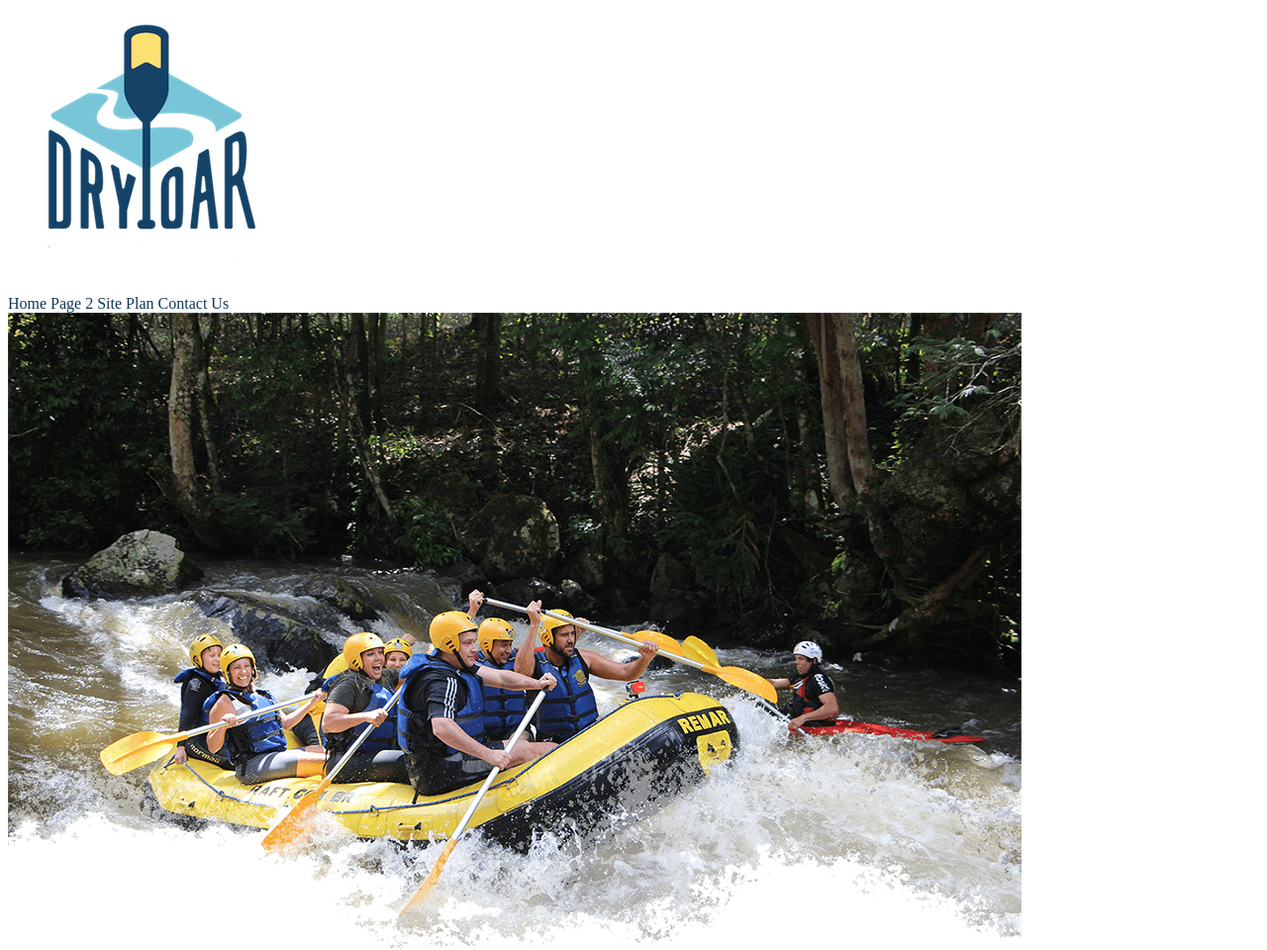
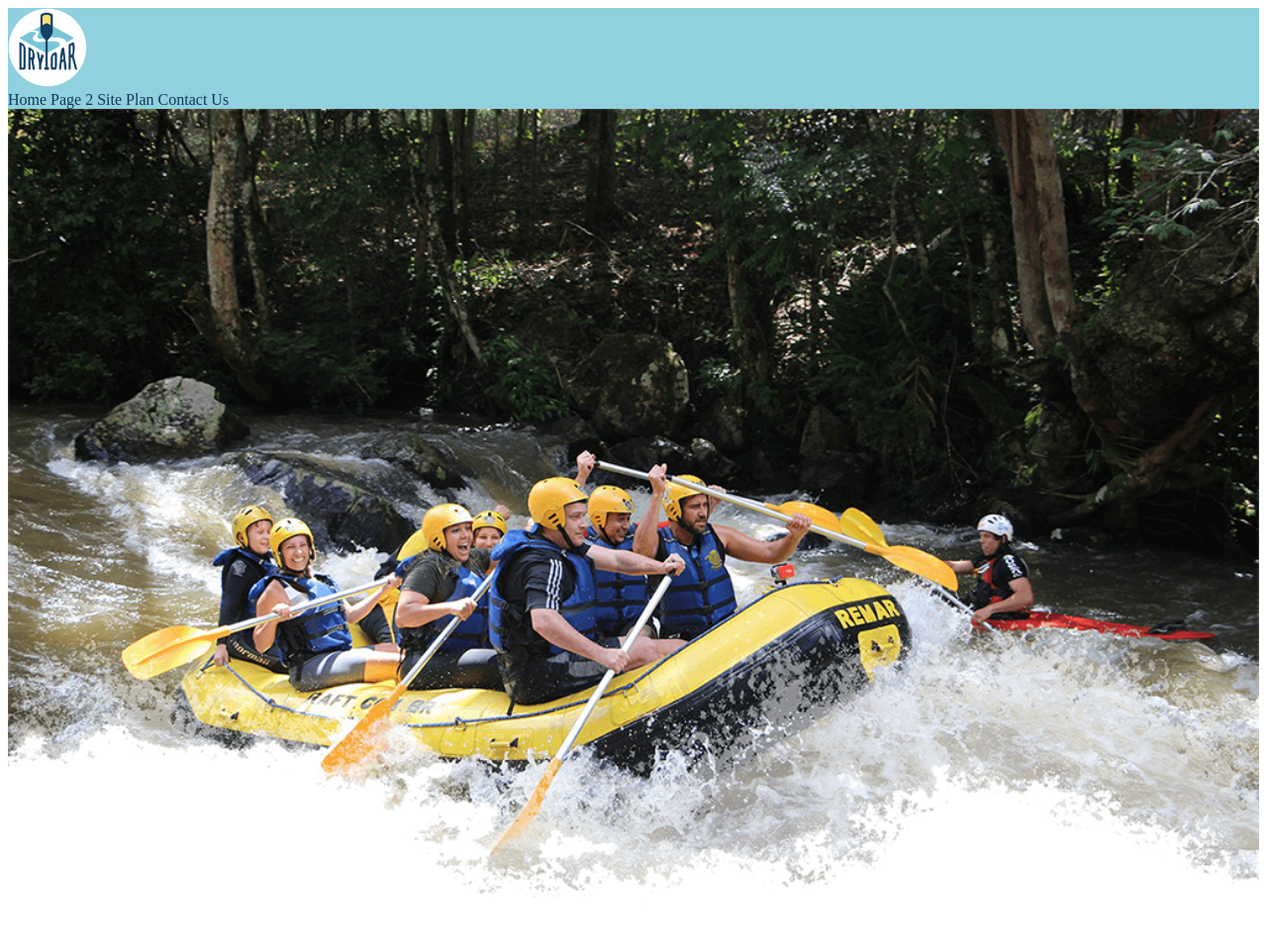
Before and after one commit to kimah72/wwd130, a plain HTML site: page wwr/index.html in a window 1280 px wide. Shown: the top 960 px of the page at 99% size. Drawn offline with Linux system fonts and the light colour scheme.

Commit message:
Edited Assignment

```diff
--- a/wwr/styles/style.css
+++ b/wwr/styles/style.css
@@ -6,10 +6,19 @@
 }
 body {
     background-color: white;
+    color: #103856
 }
 
 header {
-    background-color: white;
+    background-color: #91D0DE;
+    color: #103856
+}
+
+nav a {
+    text-align: center;
+    color: #103856;
+    text-decoration: none;
+
 }
 
 nav a:hover {
@@ -18,11 +27,8 @@ nav a:hover {
 
 }
 
-nav a {
-    text-align: center;
-    color: #103856;
-    text-decoration: none;
-
+img.logo {
+    width: 80px;
 }
 
 .home-title {
@@ -53,6 +59,10 @@ h4 {
     width: 80px;
 }
 
+#hero-img {
+    width: 100%;
+}
+
 #hero-msg h1, #hero-msg h4 {
     text-align: center;
 }
@@ -68,10 +78,12 @@ main section {
 #background {
     height: 725px;
     background-color: #91D0DE;
+    color: #103856
 }
 
 .msg {
     background-color: #91D0DE;
+    color: #103856
 }
 .msg h2 {
     color: #103856;
```
Also changed, not shown: wwr/index.html (+1 -1 lines).
